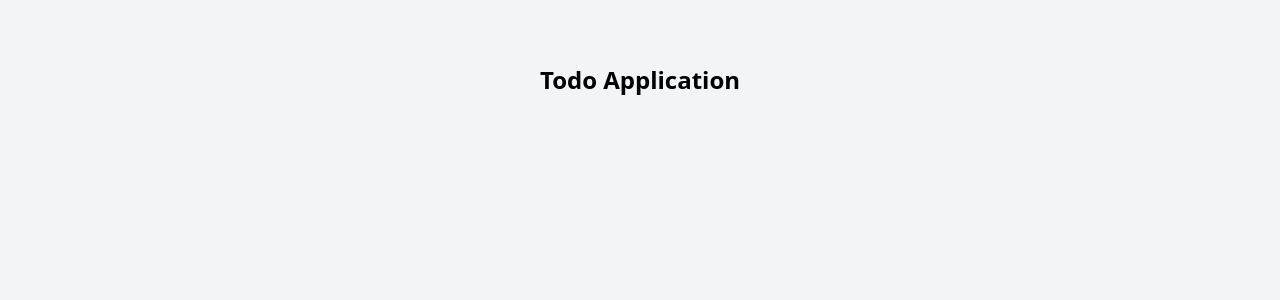
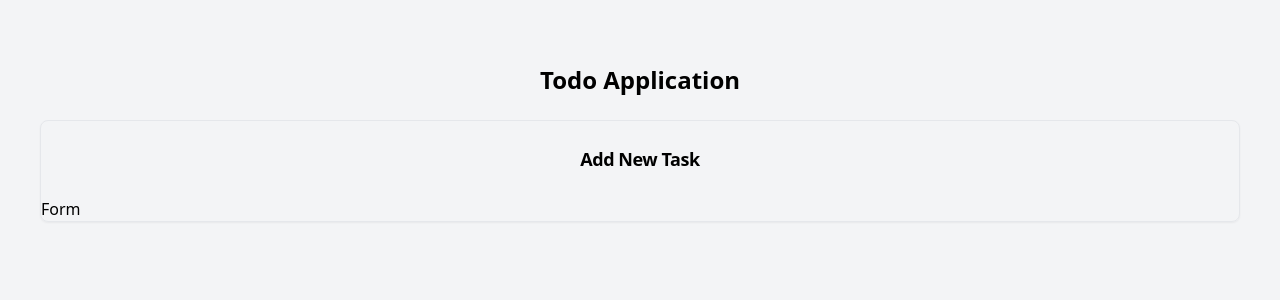
Before and after one commit to anoopraju31/100xdevs_cohort, a React (Vite) app in the folder week 4/week-4.2/vite-react-todo/: page / in a window 1280 px wide. Shown: the top 300 px of the page. Built offline with nearby package versions, Linux system fonts and the light colour scheme.

Commit message:
Week 4.2 React - Vite - Form Component - initial

```diff
--- a/week 4/week-4.2/vite-react-todo/src/App.jsx
+++ b/week 4/week-4.2/vite-react-todo/src/App.jsx
@@ -1,3 +1,4 @@
+import Form from './components/Form'
 import Header from './components/Header'
 
 function App() {
@@ -6,6 +7,16 @@ function App() {
 			<div className='container mx-auto max-w-3xl'>
 				<Header />
 			</div>
+
+			<section className='rounded-lg border bg-card text-card-foreground shadow-sm'>
+				<div className='flex flex-col space-y-1.5 p-6'>
+					<h3 className='font-semibold text-center tracking-tight text-lg'>
+						Add New Task
+					</h3>
+				</div>
+
+				<Form />
+			</section>
 		</main>
 	)
 }
--- /dev/null
+++ b/week 4/week-4.2/vite-react-todo/src/components/Form.jsx
@@ -0,0 +1,5 @@
+const Form = () => {
+	return <div>Form</div>
+}
+
+export default Form
```
